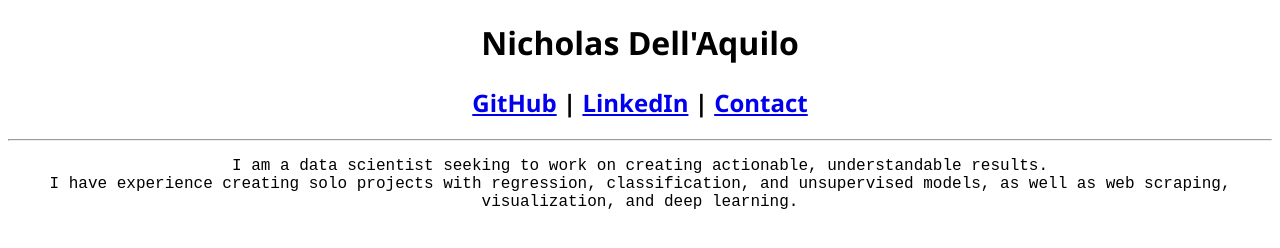
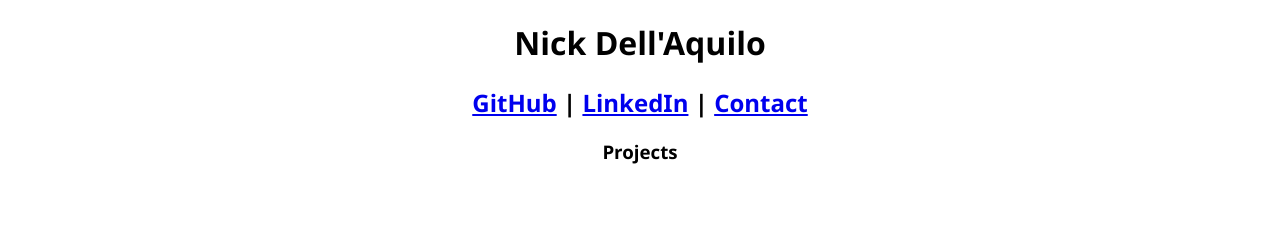
Before and after one commit to nickdellaquilo/nickdellaquilo.github.io, a plain HTML site: page index.html in a window 1280 px wide. Drawn offline with Linux system fonts and the light colour scheme.

Commit message:
Update index.html

```diff
--- a/index.html
+++ b/index.html
@@ -7,13 +7,9 @@
 </head>
 
 <body>
-    <h1>Nicholas Dell'Aquilo</h1>
+    <h1>Nick Dell'Aquilo</h1>
     <h2><a href="https://github.com/nickdellaquilo">GitHub</a> | <a href="https://www.linkedin.com/in/nicholasdellaquilo/">LinkedIn</a> | <a href="mailto: nickdellaquilo@protonmail.com">Contact</a></h2>
-    <hr>
-    <p>
-        I am a data scientist seeking to work on creating actionable, understandable results. <br>
-        I have experience creating solo projects with regression, classification, and unsupervised models, as well as web scraping, visualization, and deep learning.
-    </p>
+    <h3>Projects</h3>
 </body>
 
 </html>
```
